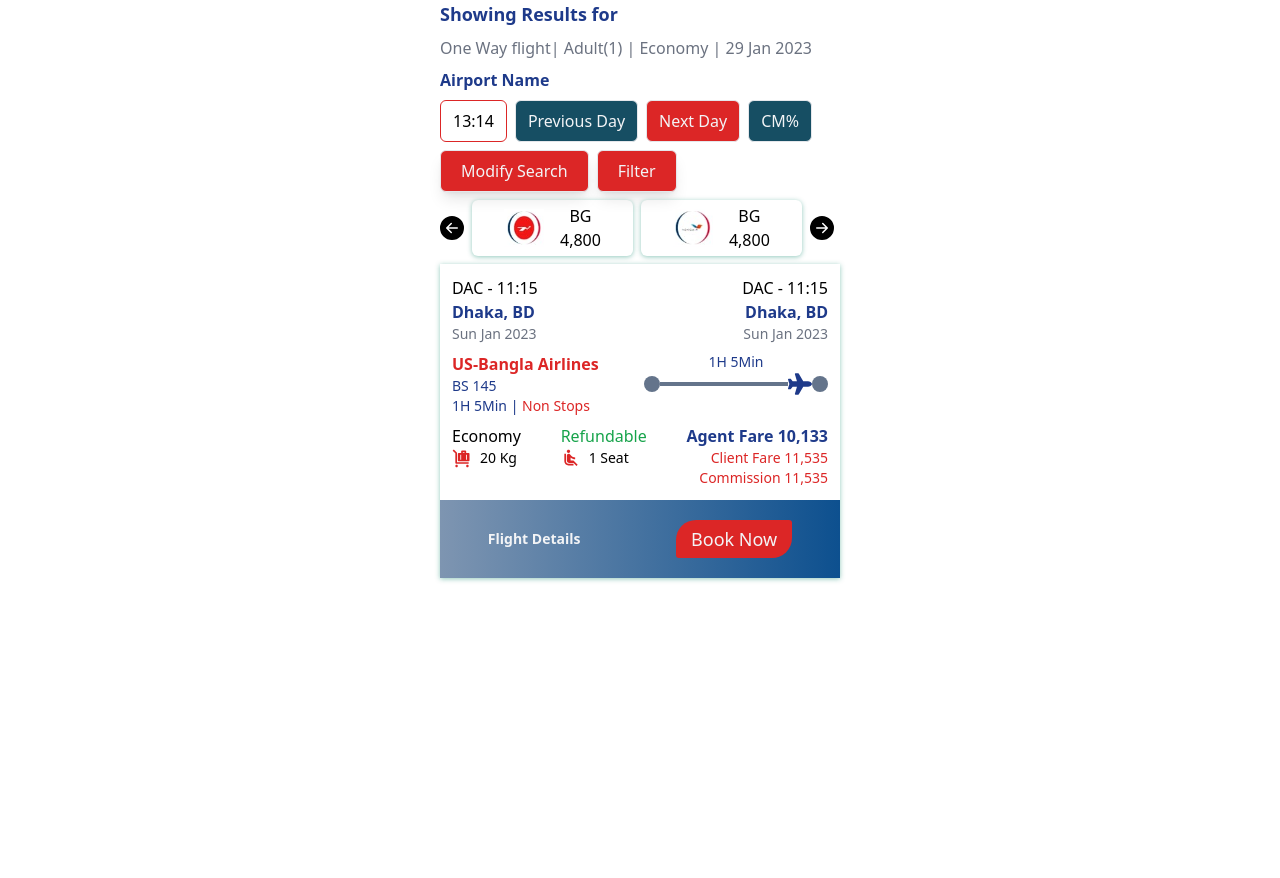
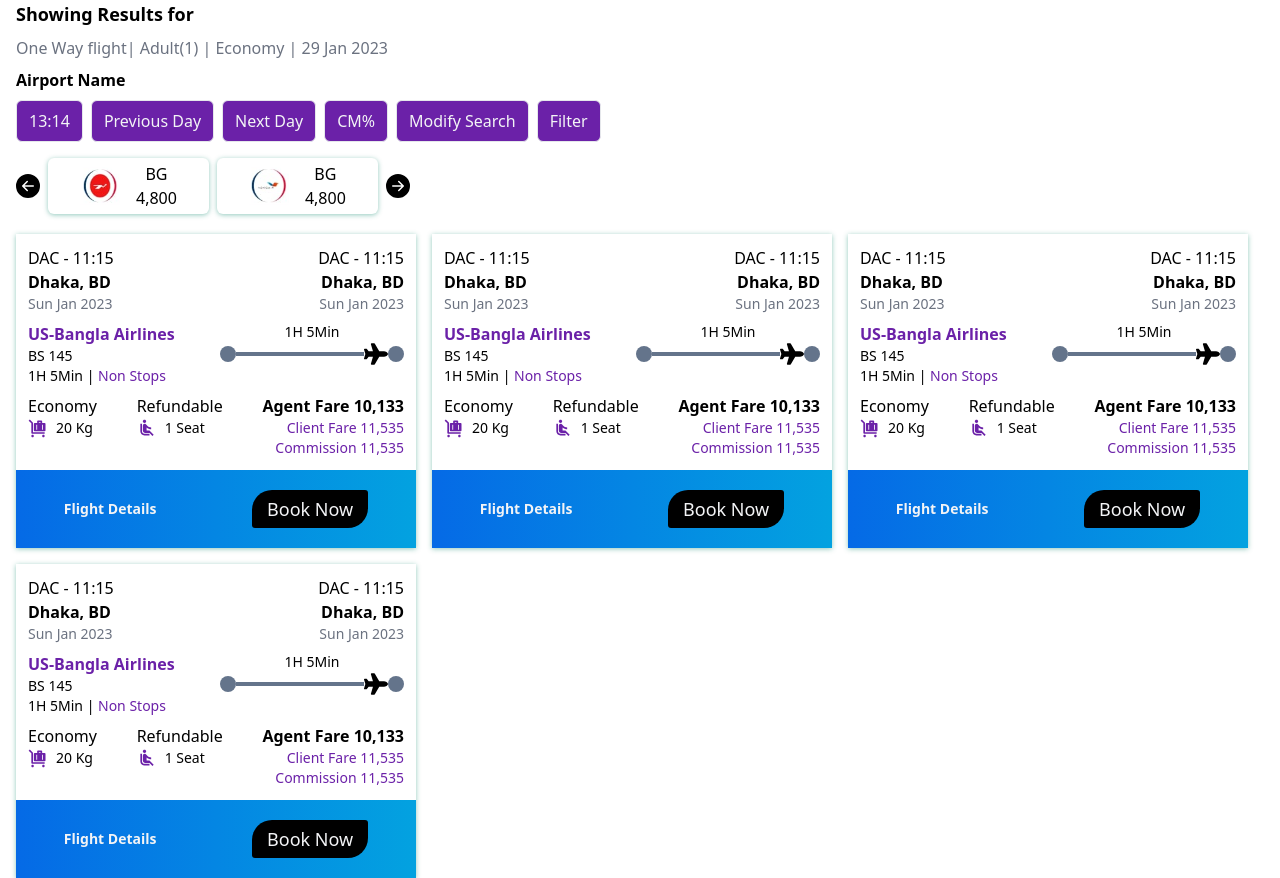
Before and after one commit to rokibulslam/airlines, a React (Create React App) app: page / in a window 1280 px wide. Before the commit the page ends 800 px from the top, so only its background shows below. Built offline with nearby package versions, Linux system fonts and the light colour scheme.

Commit message:
result complete

```diff
--- a/src/App.css
+++ b/src/App.css
@@ -9,6 +9,5 @@
   border-radius:  20px 3px 20px 3px;
 }
 .book-now {
-background: linear-gradient(90deg, rgb(126, 149, 177), rgb(13, 80, 143));
-
+background: linear-gradient(90deg, rgb(5, 106, 230), rgb(3, 162, 224));
 }
--- a/src/Component/FlightCard/FlightCard.jsx
+++ b/src/Component/FlightCard/FlightCard.jsx
@@ -10,38 +10,39 @@
 } from "react-icons/md";
 const FlightCard = () => {
   return (
-    <div className="custom-shadow-sm w-[400px]" >
-      <div className="  space-y-2 p-3">
+    <div className="custom-shadow-sm w-[400px]">
+      <div className="space-y-2 p-3">
         {/* Time  */}
         <div className="flex justify-between">
           {/* From  */}
           <div>
             <p>DAC - 11:15</p>
-            <p className="text-blue-900 font-extrabold">Dhaka, BD</p>
+            <p className=" font-bold">Dhaka, BD</p>
             <p className="text-gray-500 text-sm">Sun Jan 2023</p>
           </div>
           {/* To  */}
           <div className="text-end">
             <p>DAC - 11:15</p>
-            <p className="text-blue-900 font-extrabold">Dhaka, BD</p>
+            <p className="font-bold">Dhaka, BD</p>
             <p className="text-gray-500 text-sm">Sun Jan 2023</p>
           </div>
         </div>
         {/* Airlines */}
         <div className="flex justify-between">
           <div>
-            <p className="text-red-600 font-bold">US-Bangla Airlines</p>
-            <p className="tex text-blue-900 text-sm">BS 145</p>
-            <p className="text-blue-900 text-sm">
-              1H 5Min | <span className="text-red-600 text-sm">Non Stops</span>
+            <p className="text-purple-800 font-bold">US-Bangla Airlines</p>
+            <p className="tex  text-sm">BS 145</p>
+            <p className=" text-sm">
+              1H 5Min |{" "}
+              <span className="text-purple-800 text-sm">Non Stops</span>
             </p>
           </div>
           <div className="text-center">
-            <p className="text-blue-900 text-sm">1H 5Min</p>
+            <p className="text-sm">1H 5Min</p>
             <div className="flex items-center">
               <div className="h-4 w-4 bg-slate-500 rounded-full"></div>
               <div className="h-1 w-32 bg-slate-500"></div>
-              <p className="text-2xl text-blue-900">
+              <p className="text-2xl">
                 <FaPlane />
               </p>
               <div className="h-4 w-4 bg-slate-500 rounded-full"></div>
@@ -54,7 +55,7 @@
           <div>
             <p>Economy</p>
             <div className="flex space-x-2 items-center">
-              <p className="text-xl text-red-600">
+              <p className="text-xl text-purple-800">
                 <RiLuggageCartFill />
               </p>
               <p className="text-sm">20 Kg</p>
@@ -62,9 +63,9 @@
           </div>
           {/* Refund */}
           <div>
-            <p className="text-green-600 ">Refundable</p>
+            <p className="">Refundable</p>
             <div className="flex space-x-2 items-center">
-              <p className="text-xl text-red-600">
+              <p className="text-xl text-purple-800">
                 <MdOutlineAirlineSeatReclineNormal />
               </p>
               <p className="text-sm">1 Seat</p>
@@ -72,16 +73,16 @@
           </div>
           {/* agent */}
           <div className="text-end">
-            <p className="font-bold text-blue-900">Agent Fare 10,133</p>
-            <p className="text-red-600 text-sm">Client Fare 11,535</p>
-            <p className="text-red-600 text-sm">Commission 11,535</p>
+            <p className="font-bold ">Agent Fare 10,133</p>
+            <p className="text-purple-800 text-sm">Client Fare 11,535</p>
+            <p className="text-purple-800 text-sm">Commission 11,535</p>
           </div>
         </div>
         {/* Book Now */}
       </div>
       <div className="flex justify-around book-now items-center py-5">
         <p className="font-bold text-sm text-gray-100">Flight Details</p>
-        <button className="bg-red-600 text-gray-100 custom-btn text-lg">
+        <button className="px-3 py-2 rounded-md bg-black text-gray-100 hover:bg-red-600 ease-in duration-300 hover:shadow-lg custom-btn text-lg">
           Book Now
         </button>
       </div>
--- a/src/Pages/Result/Result.jsx
+++ b/src/Pages/Result/Result.jsx
@@ -5,49 +5,36 @@
 import FlightCard from "../../Component/FlightCard/FlightCard";
 const Result = () => {
   return (
-    <div className="mx-4  flex justify-center">
+    <div className="mx-4  flex justify-center md:justify-start lg:justify-start">
       <div className="space-y-2">
-        <h1 className="text-lg text-blue-900 font-bold">
-          {" "}
-          Showing Results for
-        </h1>
+        <h1 className="text-lg text-black font-bold">Showing Results for</h1>
         <p className="text-gray-500">
           One Way flight| Adult(1) | Economy | 29 Jan 2023
         </p>
-        <p className="text-blue-900 font-bold "> Airport Name</p>
+        <p className="text-black font-bold "> Airport Name</p>
         {/* Filter */}
-        <div className="flex space-x-2">
-          <button className="border border-red-600 px-3 py-2 rounded-md">
+        <div className="flex flex-wrap space-x-2 gap-y-2">
+          <button className="border px-3 py-2 rounded-md bg-purple-800 text-gray-100 hover:bg-black ease-in duration-300 hover:shadow-lg">
             13:14
           </button>
-          <button className="border px-3 py-2 rounded-md bg-cyan-900 text-gray-100">
+          <button className="border px-3 py-2 rounded-md bg-purple-800 text-gray-100 hover:bg-black ease-in duration-300 hover:shadow-lg">
             Previous Day
           </button>
-          <button
-            className="border px-3 py-2 rounded-md bg-red-600
-         text-gray-100"
-          >
+          <button className="border px-3 py-2 rounded-md bg-purple-800 text-gray-100 hover:bg-black ease-in duration-300 hover:shadow-lg">
             Next Day
           </button>
-          <button className="border px-3 py-2 rounded-md  bg-cyan-900 text-gray-100">
+          <button className="border px-3 py-2 rounded-md bg-purple-800 text-gray-100 hover:bg-black ease-in duration-300 hover:shadow-lg">
             CM%
+          </button>
+          <button className="border px-3 py-2 rounded-md bg-purple-800 text-gray-100 hover:bg-black ease-in duration-300 hover:shadow-lg">
+            Modify Search
+          </button>
+          <button className="border px-3 py-2 rounded-md bg-purple-800 text-gray-100 hover:bg-black ease-in duration-300 hover:shadow-lg">
+            Filter
           </button>
         </div>
         {/* Filter */}
-        <div className="flex space-x-2">
-          <button
-            className="border px-5 py-2 bg-red-600
-         text-gray-100 rounded-md shadow-lg"
-          >
-            Modify Search
-          </button>
-          <button
-            className="border px-5 py-2  bg-red-600
-         text-gray-100 rounded-md shadow-lg"
-          >
-            Filter
-          </button>
-        </div>
+        <div className="flex space-x-2"></div>
         <div className="flex items-center space-x-2">
           <span className="text-2xl">
             <BsFillArrowLeftCircleFill />
@@ -75,7 +62,10 @@
           </span>
         </div>
         {/* card section  */}
-        <div className="">
+        <div className="flex flex-wrap gap-4 pt-3">
+          <FlightCard />
+          <FlightCard />
+          <FlightCard />
           <FlightCard />
         </div>
       </div>
--- a/src/Pages/Search/Search.jsx
+++ b/src/Pages/Search/Search.jsx
@@ -2,7 +2,11 @@
 
 const Search = () => {
   return (
-    <div>Search</div>
+    <div>
+      <div>
+        <span className='text-bold shadow-sm shadow-gray-500 '>Information & Balance</span>
+      </div>
+    </div>
   )
 }
 
```
